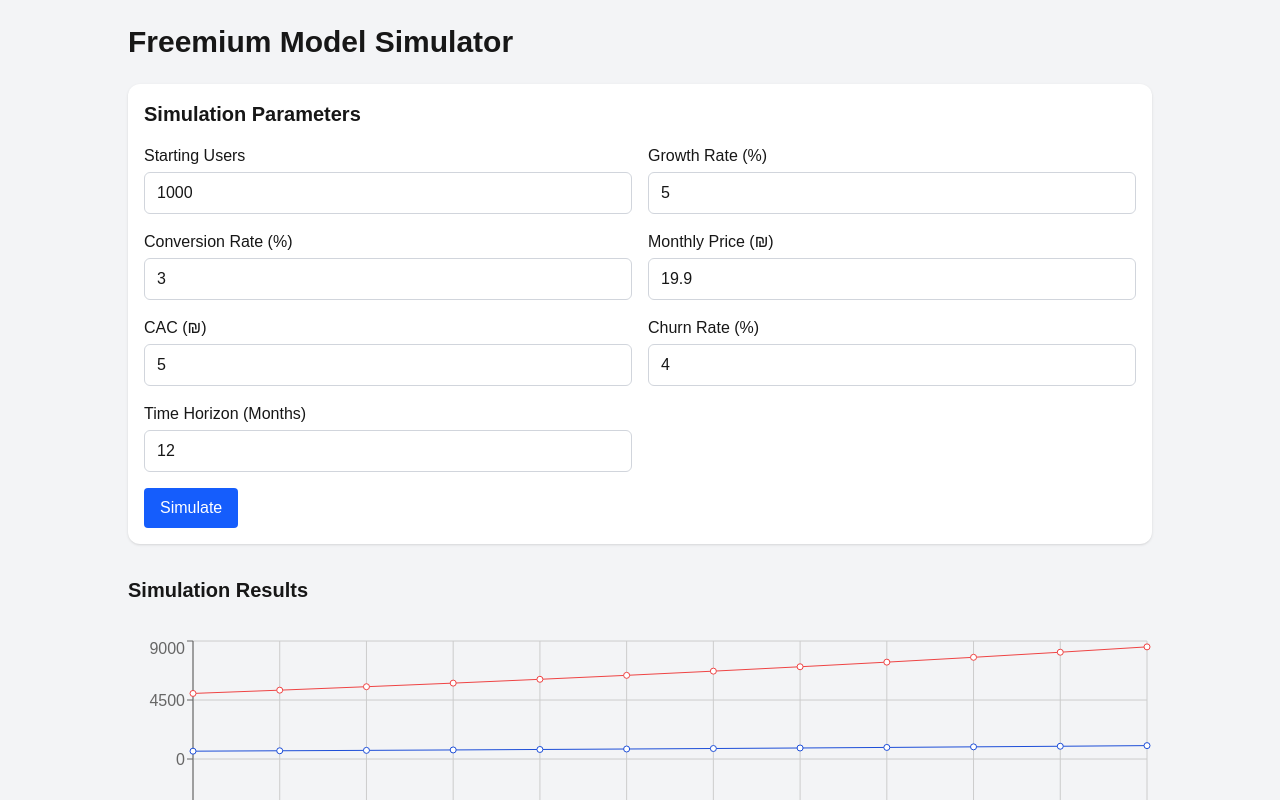
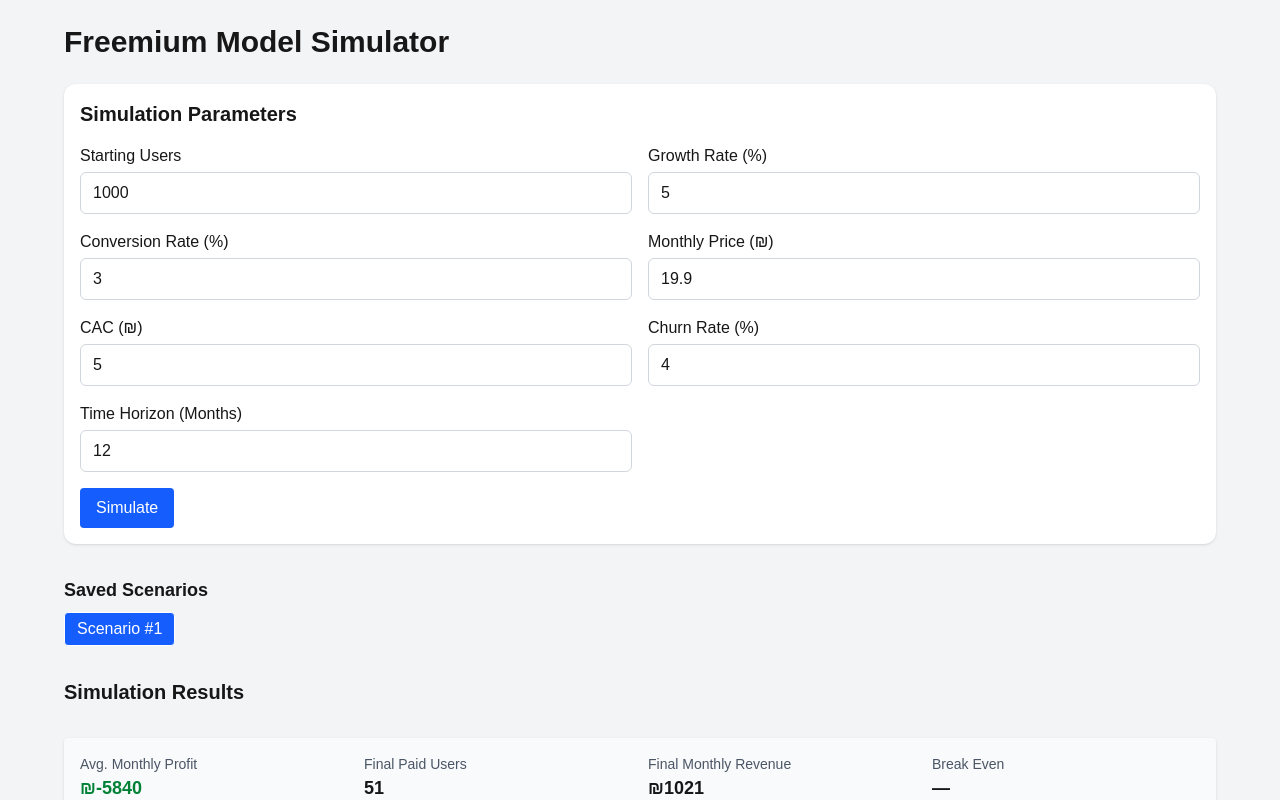
Before and after one commit to lets-codenroll/freemium-model-simulator, a Next.js app: page / in a window 1280 px wide. Both pictures are taken after a click on the button "Simulate". Shown: the top 800 px of the page. Built offline with nearby package versions, Linux system fonts and the light colour scheme.

Commit message:
Added multi-scenario support with local state and selection

```diff
--- a/components/ResultDashboard.js
+++ b/components/ResultDashboard.js
@@ -3,11 +3,50 @@ import {
 } from 'recharts';
 
 export default function ResultDashboard({ data }) {
-  if (!data?.length) return null;
+    if (!data?.length) return null;
+
+    function getSummary(data) {
+        const last = data[data.length - 1];
+        const avgProfit = Math.round(data.reduce((sum, d) => sum + d.profit, 0) / data.length);
+        const breakEvenMonth = data.find(d => d.profit >= 0)?.month || 'Never';
+        const avgROI = (data.reduce((sum, d) => sum + d.roi, 0) / data.length).toFixed(2);
+
+        return {
+            avgProfit,
+            finalPaidUsers: last.paidUsers,
+            finalRevenue: last.revenue,
+            breakEvenMonth,
+            avgROI,
+        };
+    }
+
+    const summary = getSummary(data);
+
 
   return (
     <div className="mt-8 space-y-8">
       <h2 className="text-xl font-semibold">Simulation Results</h2>
+
+
+
+        <div className="grid grid-cols-2 md:grid-cols-4 gap-4 bg-gray-50 p-4 rounded shadow">
+        <div>
+            <div className="text-sm text-gray-600">Avg. Monthly Profit</div>
+            <div className="text-lg font-bold text-green-700">₪{summary.avgProfit}</div>
+        </div>
+        <div>
+            <div className="text-sm text-gray-600">Final Paid Users</div>
+            <div className="text-lg font-bold">{summary.finalPaidUsers}</div>
+        </div>
+        <div>
+            <div className="text-sm text-gray-600">Final Monthly Revenue</div>
+            <div className="text-lg font-bold">₪{summary.finalRevenue}</div>
+        </div>
+        <div>
+            <div className="text-sm text-gray-600">Break Even</div>
+            <div className="text-lg font-bold">{summary.breakEvenMonth === 'Never' ? '—' : `Month ${summary.breakEvenMonth}`}</div>
+        </div>
+        </div>
 
       <ResponsiveContainer width="100%" height={300}>
         <LineChart data={data}>
--- a/package.json
+++ b/package.json
@@ -12,7 +12,8 @@
     "next": "15.3.3",
     "react": "^19.0.0",
     "react-dom": "^19.0.0",
-    "recharts": "^2.15.3"
+    "recharts": "^2.15.3",
+    "uuid": "^11.1.0"
   },
   "devDependencies": {
     "@eslint/eslintrc": "^3",
--- a/pages/index.js
+++ b/pages/index.js
@@ -1,29 +1,59 @@
 import { useState } from 'react';
 import InputForm from '@/components/InputForm';
 import ResultDashboard from '@/components/ResultDashboard';
+import { v4 as uuidv4 } from 'uuid';
 
 export default function Home() {
-  const [result, setResult] = useState(null);
+  const [scenarios, setScenarios] = useState([]);
+  const [selectedId, setSelectedId] = useState(null);
 
-  async function handleSubmit(data) {
+  async function handleSubmit(inputData) {
     const res = await fetch('/api/simulate', {
       method: 'POST',
       headers: { 'Content-Type': 'application/json' },
-      body: JSON.stringify(data)
+      body: JSON.stringify(inputData)
     });
 
     const json = await res.json();
     if (json.success) {
-      setResult(json.simulation);
+      const newScenario = {
+        id: uuidv4(),
+        name: `Scenario #${scenarios.length + 1}`,
+        inputs: inputData,
+        results: json.simulation
+      };
+      setScenarios([...scenarios, newScenario]);
+      setSelectedId(newScenario.id);
     }
   }
 
+  const selectedScenario = scenarios.find(s => s.id === selectedId);
+
   return (
     <main className="min-h-screen bg-gray-100 p-6">
-      <div className="max-w-5xl mx-auto">
+      <div className="max-w-6xl mx-auto">
         <h1 className="text-3xl font-bold mb-6">Freemium Model Simulator</h1>
+
         <InputForm onSubmit={handleSubmit} />
-        <ResultDashboard data={result} />
+
+        {scenarios.length > 0 && (
+          <div className="mt-8">
+            <h2 className="text-lg font-semibold mb-2">Saved Scenarios</h2>
+            <div className="flex flex-wrap gap-2">
+              {scenarios.map((s) => (
+                <button
+                  key={s.id}
+                  onClick={() => setSelectedId(s.id)}
+                  className={`px-3 py-1 rounded border ${selectedId === s.id ? 'bg-blue-600 text-white' : 'bg-white'}`}
+                >
+                  {s.name}
+                </button>
+              ))}
+            </div>
+          </div>
+        )}
+
+        {selectedScenario && <ResultDashboard data={selectedScenario.results} />}
       </div>
     </main>
   );
```
Also changed, not shown: 1 other file (tests, documents, lock files or other folders).
